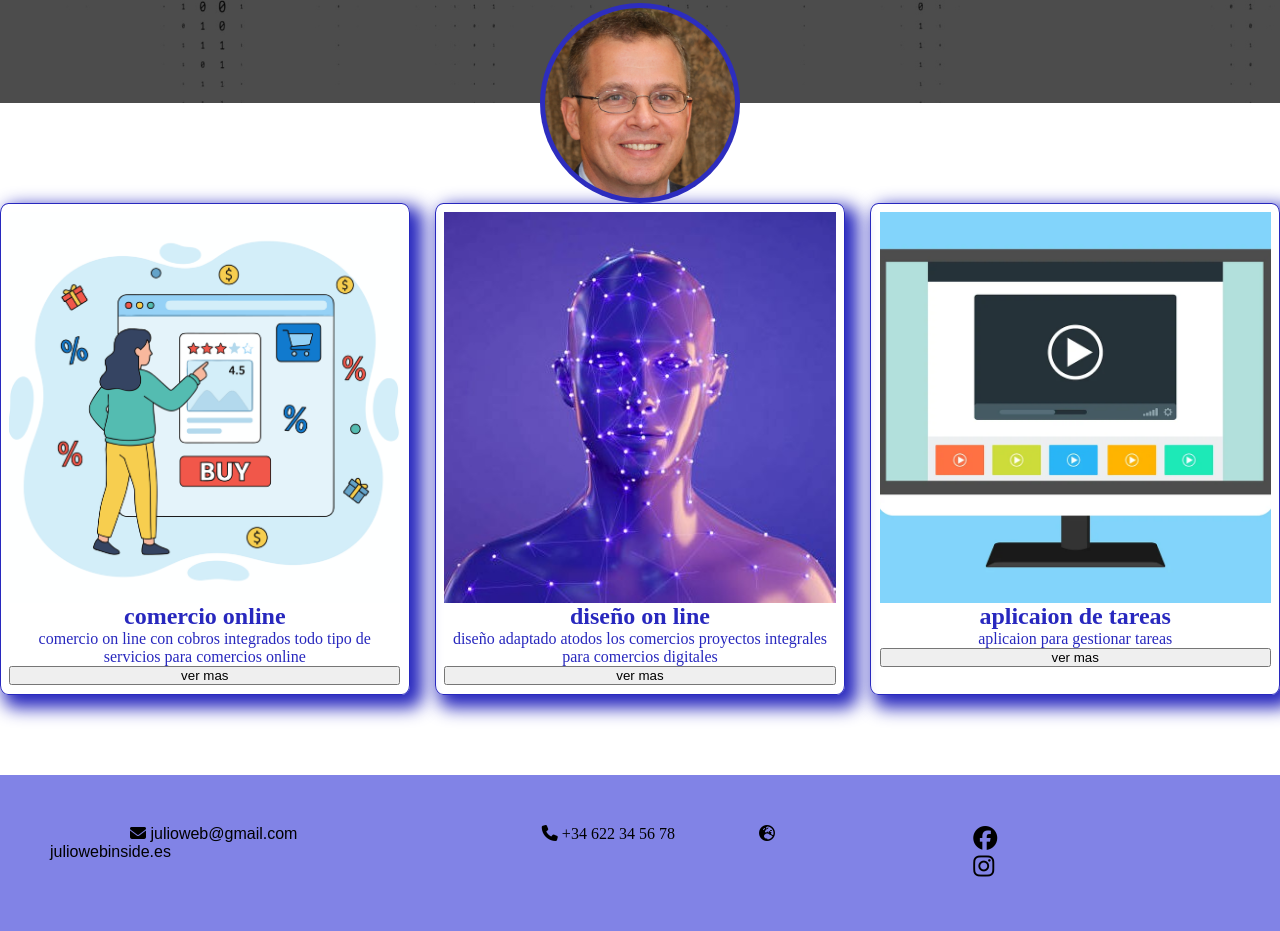
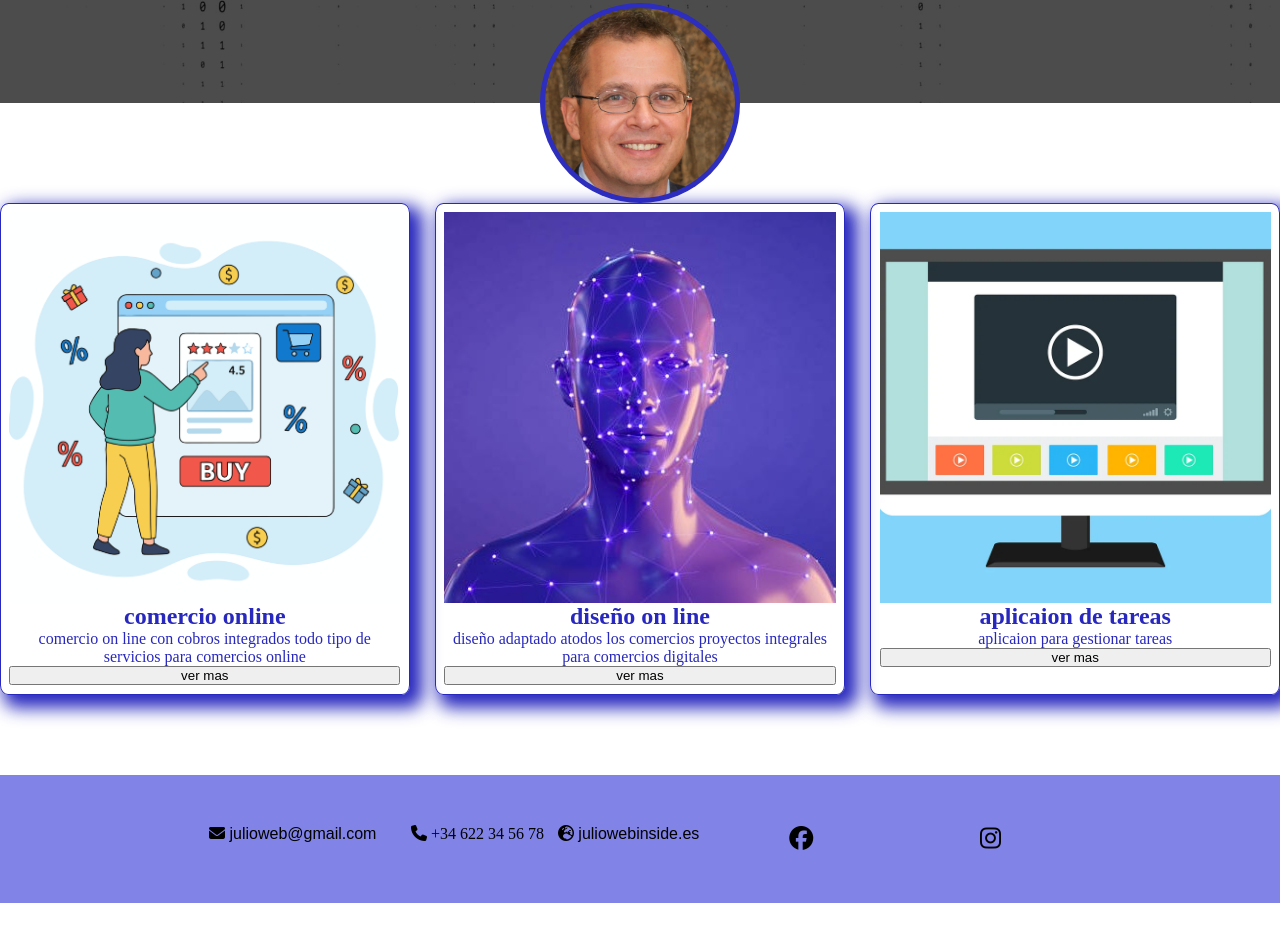
Before and after one commit to jacinto270/porfolio, a plain HTML site: page index.html in a window 1280 px wide. Shown: the part 664-1595 px from the top of the page. After the commit the page ends 1567 px from the top, so only its background shows below. Drawn offline with Linux system fonts and the light colour scheme.

Commit message:
arreglo 3

```diff
--- a/css/stile.css
+++ b/css/stile.css
@@ -135,7 +135,7 @@ footer {
 }
 .footer-contacto a {
   text-decoration: none;
-  margin: 80px;
+  margin: 10px;
   font-family: fantasy;
   font-size: 2vh;
   color: black;
```
